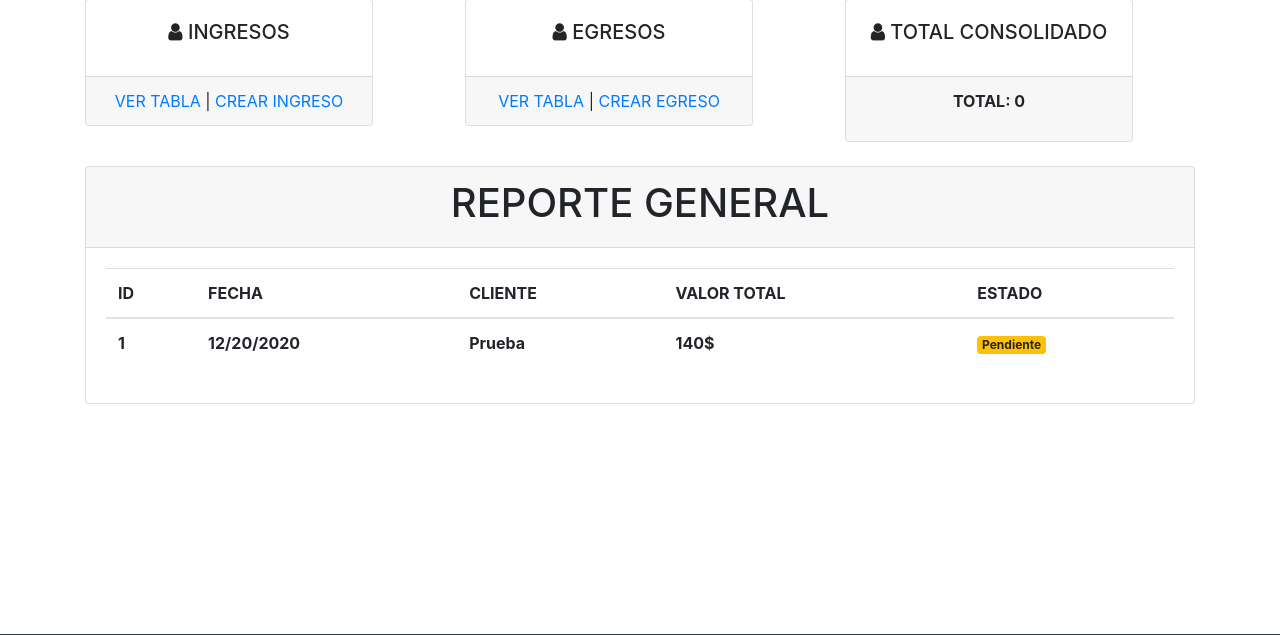
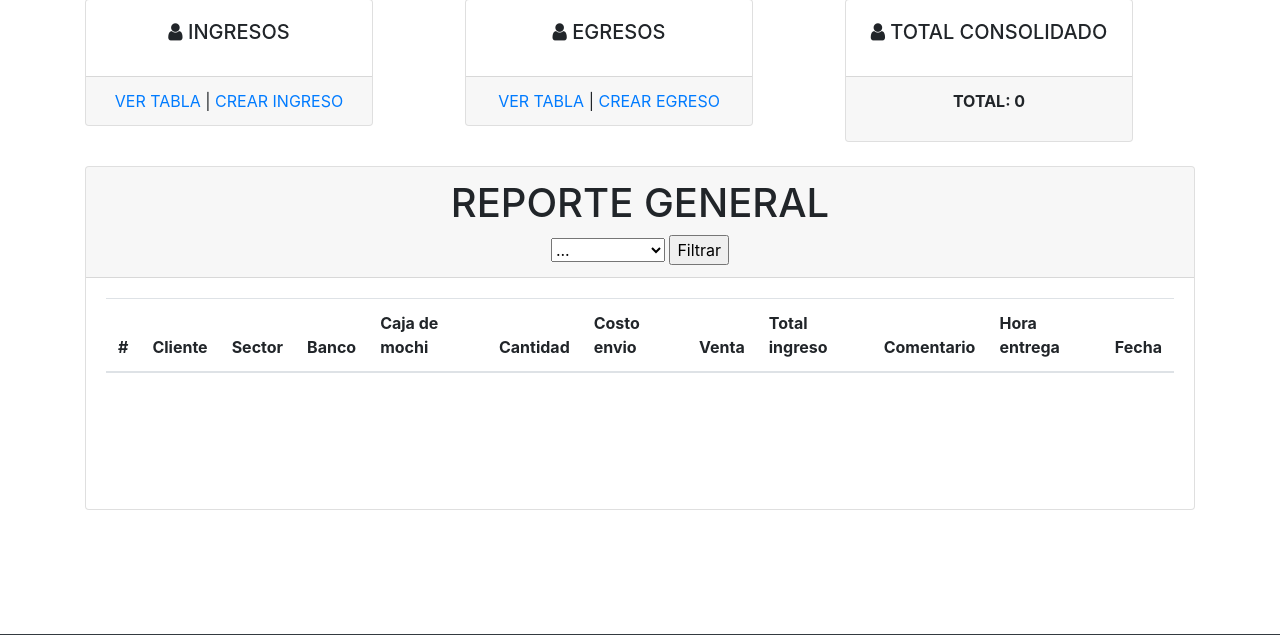
Before and after one commit to cazabe/mochis_inventory, a PHP site: page /index.php in a window 1280 px wide. Shown: the part 96-731 px from the top of the page. Run offline with PHP 8.4, Linux system fonts and the light colour scheme; tables that the repository leaves empty or names only in its code hold one stand-in row (values such as "Sample post"); lists and menus that the app fills with data are empty.

Commit message:
Version 1.0 finish for mochis inventory

```diff
--- a/index.php
+++ b/index.php
@@ -1,6 +1,7 @@
 <?php
 include './templates/nav.php';
 include './model/bd.php';
+
 
 $sql = "SELECT i.totalIngreso FROM ingresos i";
 $query = $conn->prepare($sql);
@@ -27,7 +28,14 @@ $totalC = $totalI - $totale;
 
 ?>
 
+<style>
+div.ex1 {
+  overflow: scroll;
+}
+</style>
+
 <div class="container">
+
 
     <div class="row mt-4">
         <div class="col-md-4">
@@ -56,7 +64,6 @@ $totalC = $totalI - $totale;
                     <h5 class="card-title text-center"><i class="fa fa-user"></i> TOTAL CONSOLIDADO</h5>
                 </div>
                 <div class="card-footer text-center">
-                    <!-- <a href="#" class="card-link">VER VER TABLA</a> -->
                     <strong><p>TOTAL: <?php echo $totalC ?></p></strong>
                 </div>
             </div>
@@ -66,27 +73,71 @@ $totalC = $totalI - $totale;
     <div class="card mt-4">
         <div class="card-header text-center">
             <h1>REPORTE GENERAL</h1>
+            <form method="POST" action="index.php">
+                <select name="filterMochis">
+                <option value="">...</option>
+                <option value="pichincha">pichincha</option>
+                <option value="produbanco">produbanco</option>
+                </select>
+                <input type="submit" name="submit" value="Filtrar">
+            </form>
         </div>
-        <div class="card-body">
+        <div class="card-body" style="margin-bottom: 100px;">
+          <div class="ex1">
             <table class="table">
                 <thead>
                     <tr>
-                        <th>ID</th>
-                        <th>FECHA</th>
-                        <th>CLIENTE</th>
-                        <th>VALOR TOTAL</th>
-                        <th>ESTADO</th>
+                        <th>#</th>
+                        <th>Cliente</th>
+                        <th>Sector</th>
+                        <th>Banco</th>
+                        <th>Caja de mochi</th>
+                        <th>Cantidad</th>
+                        <th>Costo envio</th>
+                        <th>Venta</th>
+                        <th>Total ingreso</th>
+                        <th>Comentario</th>
+                        <th>Hora entrega</th>
+                        <th>Fecha</th>
                     </tr>
                 </thead>
-                <tbody>
-                <tr>
-                        <th>1</th>
-                        <th>12/20/2020</th>
-                        <th>Prueba</th>
-                        <th>140$</th>
-                        <th><span><span class="badge badge-warning">Pendiente</span></span></th>
-                    </tr>
+
+                <tbody class="mb-4 pb-4">
+                <?php
+
+                if(isset($_POST['submit'])){
+
+                    $filterCheck = $_POST['filterMochis'];
+
+                    $sql = "SELECT * FROM ingresos WHERE banco = '$filterCheck'";
+                    $query = $conn->prepare($sql);
+                    $query->execute();
+                    $resfilter = $query->fetchAll();
+
+
+                    foreach ($resfilter as $filter) { ?>
+
+                        <tr>
+                            <td><?php echo $filter['idIngreso'] ?></td>
+                            <td><?php echo $filter['nombreIngreso'] ?></td>
+                            <td><?php echo $filter['sector'] ?></td>
+                            <td><?php echo $filter['banco'] ?></td>
+                            <td><?php echo $filter['cajaMochi'] ?></td>
+                            <td><?php echo $filter['cantidad'] ?></td>
+                            <td><?php echo $filter['envio'] ?></td>
+                            <td><?php echo $filter['venta'] ?></td>
+                            <td><?php echo $filter['totalIngreso'] ?></td>
+                            <td><?php echo $filter['comentario'] ?></td>
+                            <td><?php echo $filter['hora_entrega'] ?></td>
+                            <td><?php echo $filter['fecha'] ?></td>
+                        </tr>
+                    <?php
+                    }
+                }
+                ?>
+
                 </tbody>
+              </div>
             </table>
         </div>
     </div>
```
Also changed, not shown: 1 other file.
